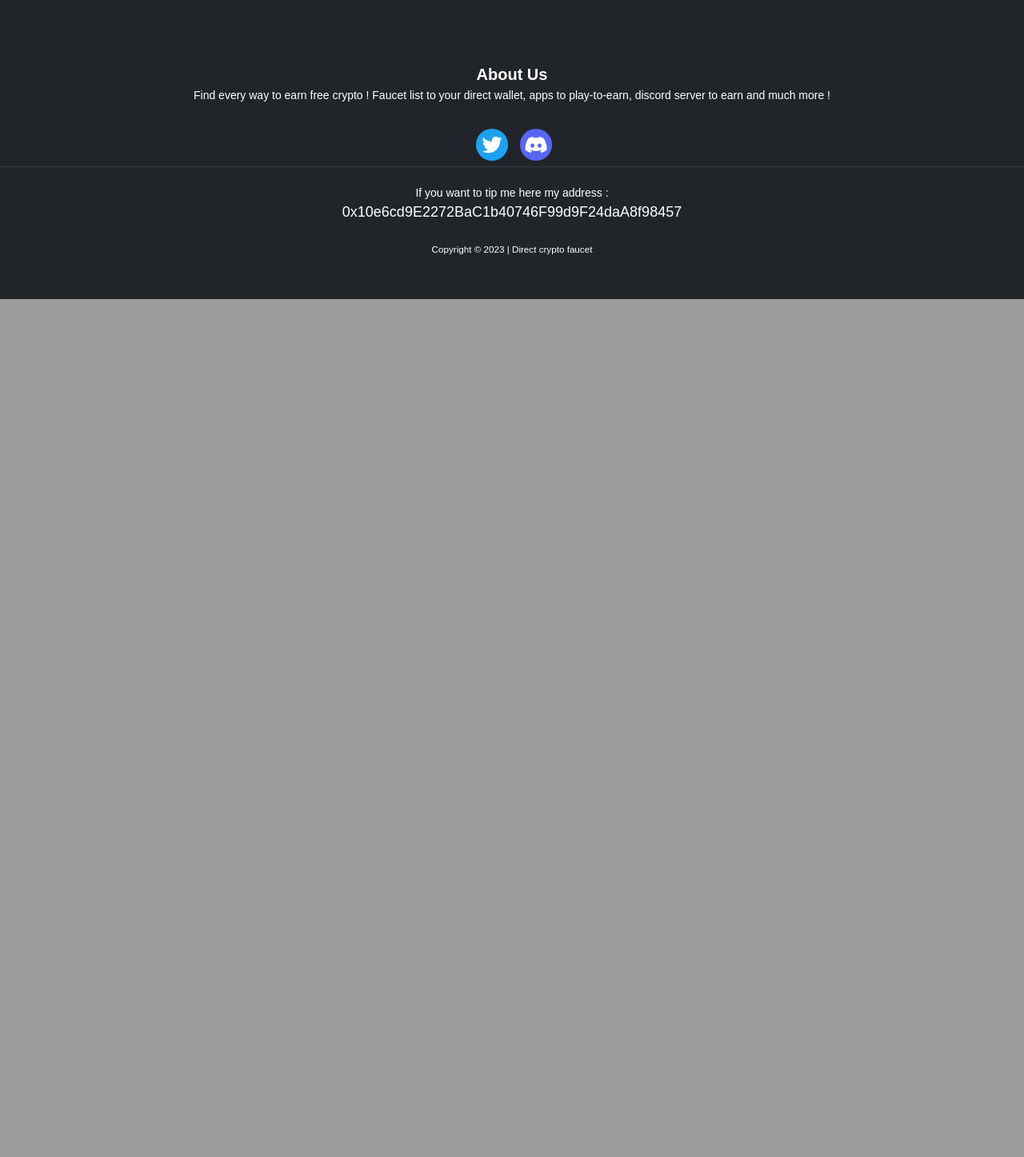
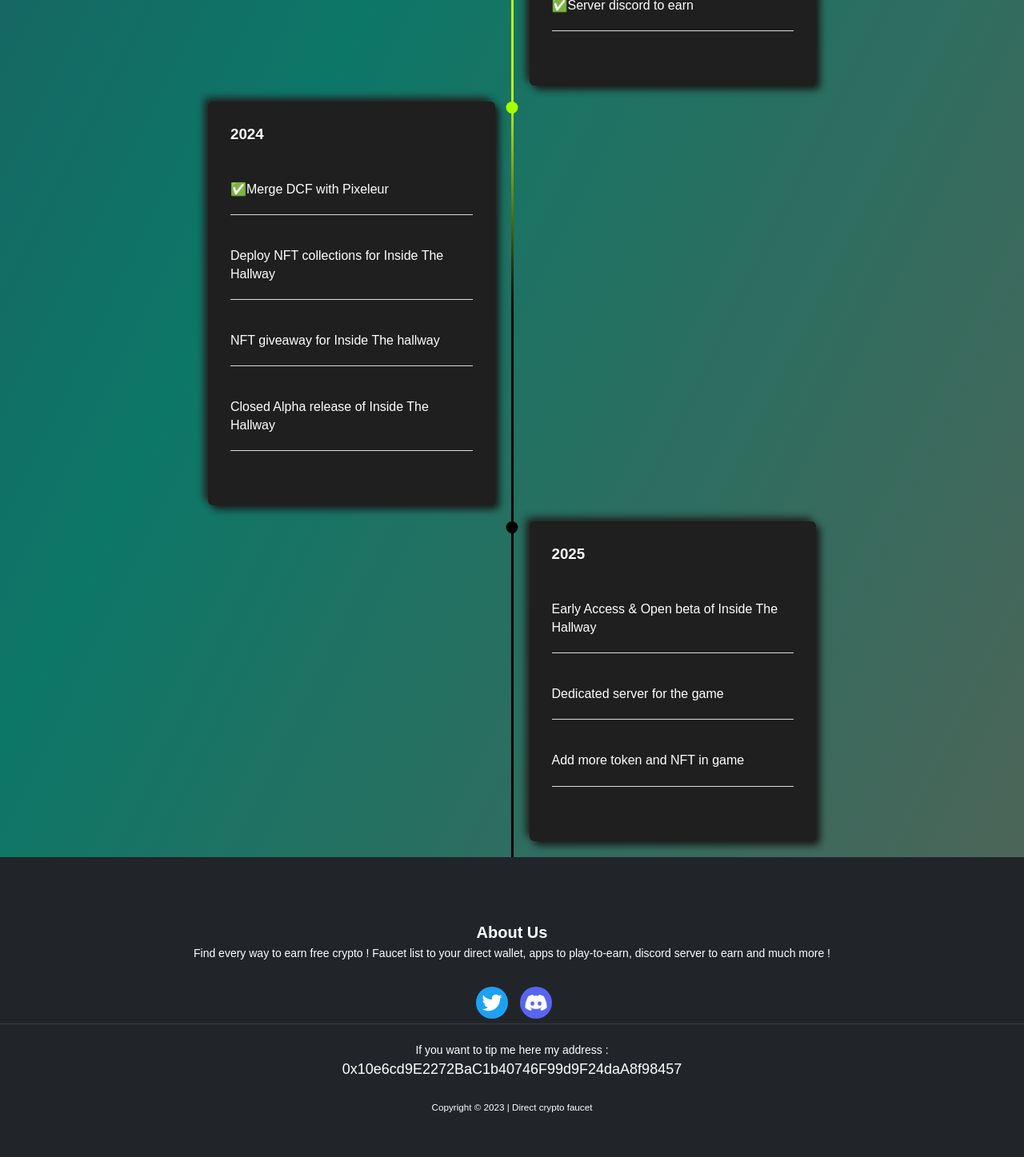
Before and after one commit to The-Pixeleur/DirectFaucetWebsite, a PHP site: page / in a window 1280 px wide. Shown: the part 1143-2590 px from the top of the page at 80% size. Before the commit the page ends 1517 px from the top, so only its background shows below. Run offline with PHP 8.4, Linux system fonts and the light colour scheme.

Commit message:
Style Update
=> Modified background
     -Added an animated gradient background
=> Modified crypto logo and name
     -Added animation for appear and disappear
=> Modified roadmap
     -Added style for the roadmap

```diff
--- a/CSS/Maincss.css
+++ b/CSS/Maincss.css
@@ -6,15 +6,36 @@
   }
 
   body {
-    background: linear-gradient(to bottom right, #100031, #6a0072);
+    background: linear-gradient(to bottom right, #100031, #6a0072, #00b69b, #ff6f61, #f79420);
     color: #fff;
     font-family: Arial, sans-serif;
     font-size: 16px;
     line-height: 1.4;
     min-height: 100vh;
     flex-grow: 1;
+    background-size: 500% 500%;
+    animation: gradientChange 48s linear infinite;
+  }
 
+  @keyframes gradientChange {
+    0% {
+      background-position: 0% 50%;
+    }
+    25% {
+      background-position: 100% 50%;
+    }
+    50% {
+      background-position: 0% 50%;
+    }
+    75% {
+      background-position: 100% 50%;
+    }
+    100% {
+      background-position: 0% 50%;
+    }
   }
+
+
 
 
   a {
@@ -525,11 +546,18 @@
   font-size: 20px;
   margin-bottom: 10px;
 }
-
 .cryptomain {
   display: flex;
   align-items: center;
   margin-bottom: 14px;
+  width: 150px; /* Adjust the width as needed */
+  overflow: hidden;
+}
+
+.crypto-container {
+  display: flex;
+  transition: transform 0.5s, opacity 0.5s; /* Add a transition effect for sliding and fading */
+  align-items: center;
 }
 
 .cryptomain img {
@@ -537,6 +565,9 @@
   margin-right: 10px;
 }
 
+#crypto-name {
+  white-space: nowrap;
+}
 
 .cards {
   display: flex;
@@ -644,3 +675,98 @@
   thead tr th:nth-child(4) { display : none}
 
 }
+
+
+
+.design-section {
+  margin-top: 100px;
+  display: flex;
+  flex-direction: column;
+  align-items: center;
+  justify-content: center;
+  background-color: #1f1f1f6b;
+  padding-top: 25px;
+}
+
+.design {
+  display: flex;
+  align-items: center;
+  justify-content: center;
+}
+
+.timeline {
+  width: 80%;
+  height: auto;
+  max-width: 800px;
+  margin: 0 auto;
+  display: flex;
+  flex-direction: column;
+}
+
+.timeline-content {
+
+  background: #1f1f1f;
+  -webkit-box-shadow: 5px 5px 10px #1a1a1a, -5px -5px 10px #242424;
+          box-shadow: 5px 5px 10px #1a1a1a, -5px -5px 10px #242424;
+  border-radius: 5px;
+  color: white;
+  padding: 1.75rem;
+  transition: 0.4s ease;
+  overflow-wrap: break-word !important;
+
+  border-radius: 6px;
+}
+
+.timeline-component {
+  margin: 0px 20px 20px 20px;
+}
+
+@media screen and (min-width: 768px) {
+  .timeline {
+    display: grid;
+    grid-template-columns: 1fr 3px 1fr;
+  }
+  .timeline-middle {
+    position: relative;
+    background-image: linear-gradient(45deg, #baf221, #baf221, #baf221);
+    width: 3px;
+    height: 100%;
+  }
+  .timeline-current {
+    position: relative;
+    background-image: linear-gradient(45deg, #000000, #000000, #baf221);
+    width: 3px;
+    height: 100%;
+  }
+  .timeline-not {
+    position: relative;
+    background-image: linear-gradient(45deg, #000000, #000000);
+    width: 3px;
+    height: 100%;
+  }
+  .main-middle {
+    opacity: 0;
+  }
+  .timeline-circle {
+    position: absolute;
+    top: 0;
+    left: 50%;
+    width: 15px;
+    height: 15px;
+    border-radius: 50%;
+    background-image: linear-gradient(#a6ff00,#a6ff00);
+    -webkit-transform: translateX(-50%);
+            transform: translateX(-50%);
+  }
+  .timeline-circle-not {
+    position: absolute;
+    top: 0;
+    left: 50%;
+    width: 15px;
+    height: 15px;
+    border-radius: 50%;
+    background-image: linear-gradient(#000000,#000000);
+    -webkit-transform: translateX(-50%);
+            transform: translateX(-50%);
+  }
+}
--- a/JS/index.js
+++ b/JS/index.js
@@ -1,8 +1,25 @@
+document.addEventListener("DOMContentLoaded", function() {
     let logos = ["./IMG/CryptoLogo/ethereum.webp", "./IMG/CryptoLogo/bitcoin.webp", "./IMG/CryptoLogo/litecion.webp", "./IMG/CryptoLogo/dogecoin.webp", "./IMG/CryptoLogo/avax.webp", "./IMG/CryptoLogo/matic.webp", "./IMG/CryptoLogo/Bnb.webp", "./IMG/CryptoLogo/Vite.png", "./IMG/CryptoLogo/digibyte.webp", "./IMG/CryptoLogo/stellar.webp", "./IMG/CryptoLogo/solana.webp"];
     let cryptos = ["Ethereum", "Bitcoin", "Litecoin", "Dogecoin", "Avax", "Matic", "BNB", "Vite", "Digibyte", "Stellar lumen", "Solana"];
     let index = 0;
-setInterval(function() {
+
+    const cryptoContainer = document.querySelector(".crypto-container");
+
+    function changeCrypto() {
+        cryptoContainer.style.transform = "translateX(-100%)"; // Slide out to the left
+        cryptoContainer.style.opacity = 0; // Fade out
+
+        setTimeout(function() {
             document.getElementById("crypto-img").src = logos[index];
             document.getElementById("crypto-name").innerHTML = cryptos[index];
+
+            cryptoContainer.style.transform = "translateX(0)"; // Slide in from the left
+            cryptoContainer.style.opacity = 1; // Fade in
+
             index = (index + 1) % logos.length;
-}, 2000);
+        }, 500); // Adjust this timeout to control the timing of the animation
+    }
+
+    setInterval(changeCrypto, 2000);
+    changeCrypto(); // Call the function to display the initial crypto
+});
--- a/index.html
+++ b/index.html
@@ -10,7 +10,7 @@
 	<link rel="stylesheet" type="text/css" href="./CSS/Maincss.css">
 	<link href="./IMG/ServerDiscord/DCFlogo.png" rel="icon">
 	<link rel="icon" type="image/x-icon" href="/images/favicon.ico">
-	<script src="./JS/index.js"></script>
+
 </head>
 <!-- Google tag (gtag.js) -->
 <script async src="https://www.googletagmanager.com/gtag/js?id=G-LEXZ71K4Q7"></script>
@@ -22,6 +22,7 @@
   gtag('config', 'G-LEXZ71K4Q7');
 </script>
 <body>
+
     <header >
 		<h1>Direct Crypto Faucet</h1>
 		<nav>
@@ -45,9 +46,12 @@
 		<div class="project">
 			<p><p style="font-size: xx-large;">Direct Crypto Faucet</p><br>Home of the land of free crypto, list of all faucets direct to your own wallet, play on mobile to earn more and list of discord servers for your Tip.cc Bot wallet! <br><br>We are also working on a blockchain game named "Inside the hallway".</p>
 			<div class="cryptomain">
+				<div class="crypto-container">
 					<img id="crypto-img" src="./IMG/CryptoLogo/ethereum.webp" alt="Crypto logo">
 					<h2 id="crypto-name">Ethereum</h2>
 				</div>
+			</div>
+
         </div>
 		<div class="imagemain">
 			<img id="imageindex" src="./IMG/Other/Mainimg.jpg" alt="Mainimg">
@@ -75,17 +79,56 @@
 				</div>
 			</a>
 		</div>
-    <div class="containermain">
-		<div class="additional-section"><br>
-			<div id="roadmap-left"><br>
-				<h2>RoadMap</h2>
-				<h3>2023 :</h3><p><br><br>-Website Creation<br>-Faucet list<br>-Discord server creation<br>-Play-to-earn<br>-Server discord to earn<br><br><br></p>
+		<style>@import url('https://fonts.googleapis.com/css2?family=Jost:wght@200;300;400&display=swap');</style>
+		<!--This is the main container that contains the whole timeline.-->
+		<section class="design-section">
+			<div class="timeline">
+				<div class="timeline-empty"></div>
+				<div class="timeline-middle">
+					<div class="timeline-circle"></div>
 				</div>
-			<div id="roadmap-right">
-				<h3>2024 :</h3><p><br><br>-Deploy NFT collections for Inside The Hallway<br>-NFT giveaway for Inside The hallway<br>-Alpha release of Inside The Hallway<br></p>
+				<div class="timeline-component timeline-content">
+					<h3>2023</h3>
+					<br><br>
+					<ul>
+						<li>✅Website Creation</li>
+						<li>✅Faucet list</li>
+						<li>✅Discord server creation</li>
+						<li>✅Play-to-earn</li>
+						<li>✅Server discord to earn</li>
+					</ul>
 				</div>
+				<div class="timeline-component timeline-content">
+					<h3>2024</h3>
+					<br><br>
+					<ul>
+						<li>✅Merge DCF with Pixeleur</li>
+						<li>Deploy NFT collections for Inside The Hallway</li>
+						<li>NFT giveaway for Inside The hallway</li>
+						<li>Closed Alpha release of Inside The Hallway</li>
+					</ul>
 				</div>
+				<div class="timeline-current">
+					<div class="timeline-circle"></div>
 				</div>
+				<div class="timeline-empty"></div>
+				<div class="timeline-empty"></div>
+				<div class="timeline-not">
+					<div class="timeline-circle-not"></div>
+				</div>
+				<div class=" timeline-component timeline-content">
+					<h3>2025</h3>
+					<br><br>
+					<ul>
+						<li>Early Access & Open beta of Inside The Hallway</li>
+						<li>Dedicated server for the game</li>
+						<li>Add more token and NFT in game</li>
+					</ul>
+				</div>
+
+			</div>
+		</section>
+
 	<footer class="site-footer">
 		<div class="container">
 		  <div class="row">
@@ -113,5 +156,6 @@
 		  </div>
 		</div>
 	</footer>
+	<script src="./JS/index.js"></script>
 </body>
 </html>
```
Lines whose indentation alone changed are shown as unchanged.
